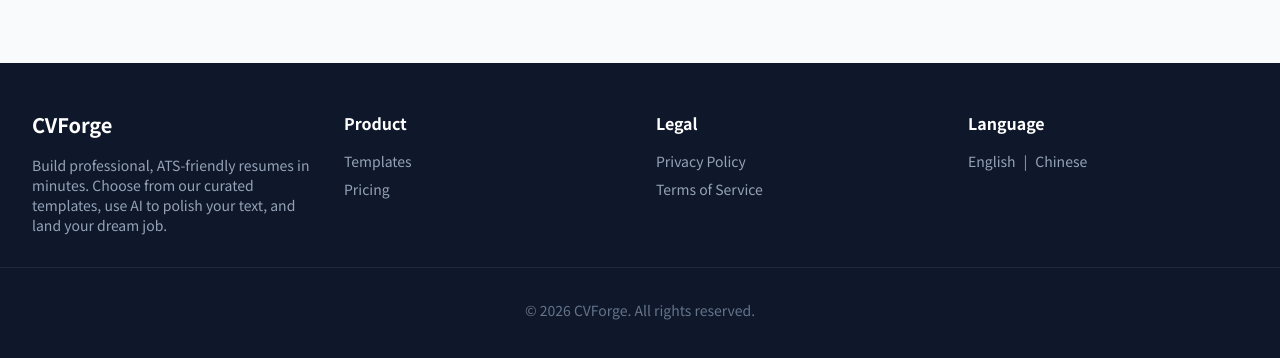
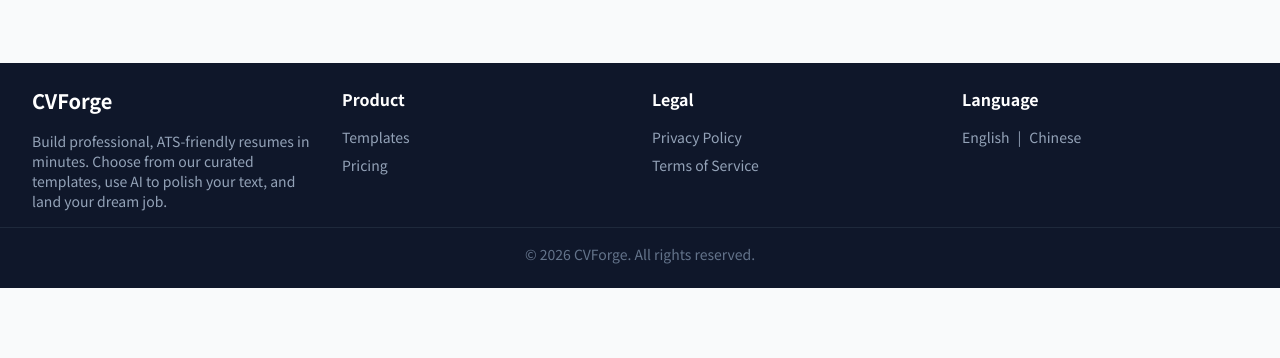
Before and after one commit to Jaylenwa/CVForge, a React (Vite) app in the folder frontend/: page / in a window 1280 px wide. Shown: the part 1465-1823 px from the top of the page. After the commit the page ends 1753 px from the top, so only its background shows below. Built offline with nearby package versions, Linux system fonts and the light colour scheme; no server answers.

Commit message:
2026-01-10 16:22:36

```diff
--- a/frontend/components/Layout.tsx
+++ b/frontend/components/Layout.tsx
@@ -262,8 +262,8 @@
     const { t, setLanguage } = useLanguage();
 
     return (
-        <footer className="bg-slate-900 text-white py-12">
-            <div className="max-w-7xl mx-auto px-4 sm:px-6 lg:px-8 grid grid-cols-1 md:grid-cols-4 gap-8">
+        <footer className="bg-slate-900 text-white py-6">
+            <div className="max-w-7xl mx-auto px-4 sm:px-6 lg:px-8 grid grid-cols-1 md:grid-cols-4 gap-6">
                 <div>
                     <h3 className="text-xl font-bold mb-4">CVForge</h3>
                     <p className="text-slate-400 text-sm">{t('hero.desc')}</p>
@@ -291,7 +291,7 @@
                     </div>
                 </div>
             </div>
-            <div className="max-w-7xl mx-auto px-4 mt-8 pt-8 border-t border-slate-800 text-center text-slate-500 text-sm">
+            <div className="max-w-7xl mx-auto px-4 mt-4 pt-4 border-t border-slate-800 text-center text-slate-500 text-sm">
                 &copy; {new Date().getFullYear()} CVForge. {t('footer.rights')}
             </div>
         </footer>
```
